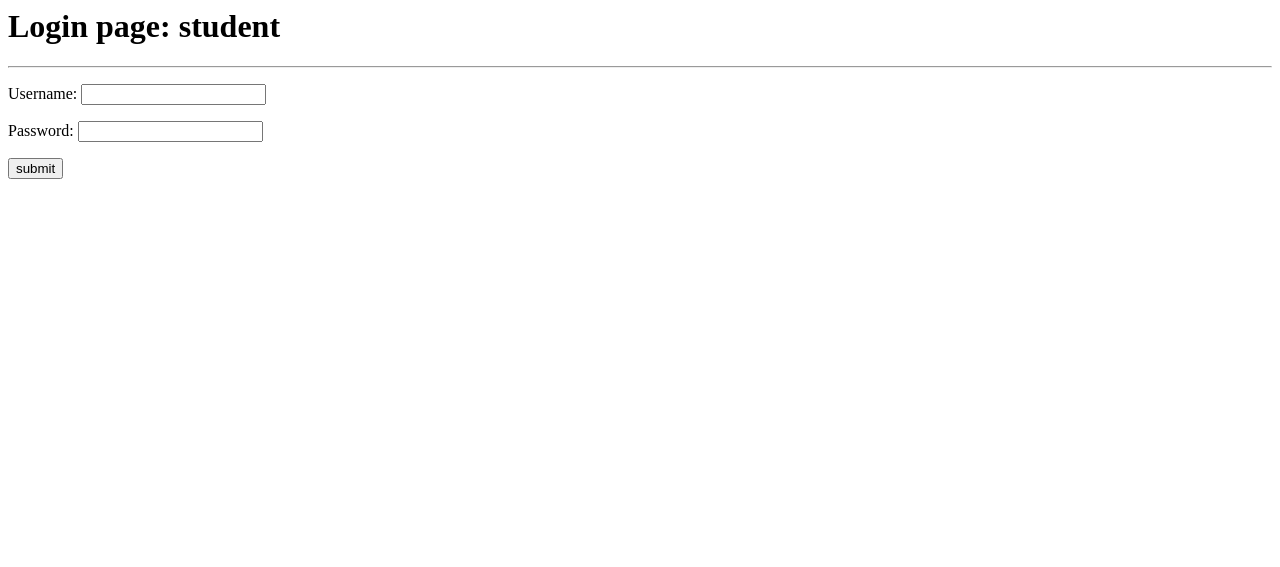
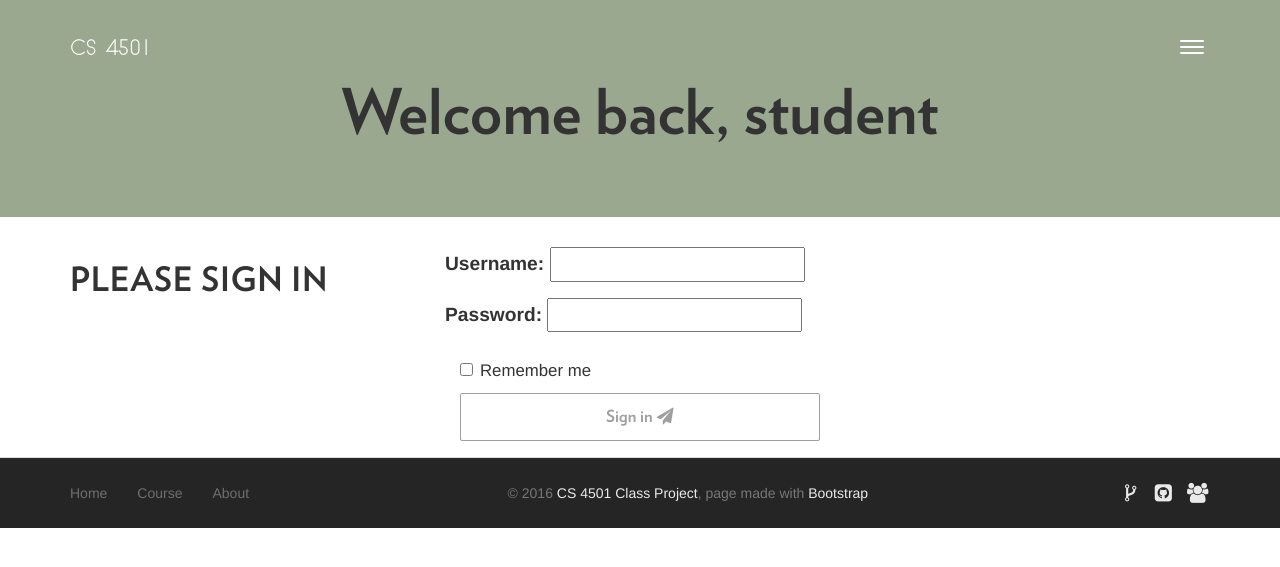
Before and after one commit to Charleo85/SIS-Rebuild, a Django app: page /student/login/ in a window 1280 px wide. Shown: the top 567 px of the page. Run offline with Django 3.2, Linux system fonts and the light colour scheme; some libraries are stand-ins or nearby versions; some web fonts are replaced.

Commit message:
UI for signup and login

```diff
--- a/web/static/css/rubick_pres.css
+++ b/web/static/css/rubick_pres.css
@@ -2524,6 +2524,28 @@ a,
   margin-top: 5px;
   margin-bottom: 0px;
 }
+.card {
+    border-radius: 6px;
+    box-shadow: 0 35px 30px -25px rgba(33, 33, 33, 0.6);
+    margin-bottom: 5px;
+    margin-top: 20px
+}
+
+.card .card-body {
+    background: #343434;
+    position: relative;
+    border-radius: 8px 8px 0 0;
+    z-index: 1;
+    padding: 20px;
+    margin: 0 10px
+}
+
+.card .card-body hr {
+    opacity: .6;
+    max-width: 100px
+}
+
+
 
 a.scroll-arrow {
   font-size: 35px;
--- a/web/static/templates/TopBar.html
+++ b/web/static/templates/TopBar.html
@@ -76,8 +76,8 @@
                 <li><a href="/course/"><span class="glyphicon glyphicon-education"></span> Course</a></li>
                 <li><a href="/instructor/"><span class="glyphicon glyphicon-thumbs-up"></span> Instructor</a></li>
                 <li><a href="/about/"><span class="glyphicon glyphicon-heart"></span> About</a></li>
-                <li><a href="#"><span class="glyphicon glyphicon-log-in"></span> Login</a></li>
-                <li><a href="#"><span class="glyphicon glyphicon-user"></span> Sign Up</a></li>
+                <li><a href="/student/login/"><span class="glyphicon glyphicon-log-in"></span> Login</a></li>
+                <li><a href="/signup/"><span class="glyphicon glyphicon-user"></span> Sign Up</a></li>
         </ul>
 
 
--- a/web/static/templates/test_login.html
+++ b/web/static/templates/test_login.html
@@ -1,11 +1,41 @@
 <html>
-<body>
-<h1>Login page: {{ modelname }}</h1><hr>
-<form action="/{{ modelname }}/login/" method="post">
-    {% csrf_token %}
-    {{ form.as_p }}
-    <p><input type="submit" value="submit" /></p>
-</form>
-<p style="color: #900;">{{ error }}</p>
-</body>
+{% include 'TopBar.html' %}
+
+
+<div style="background-color:#99a88f;" class="jumbotron">
+  <div class="container text-center">
+    <h1>Welcome back, {{ modelname }}</h1>
+  </div>
+</div>
+
+
+<div class="container center_div">
+
+      <form class="form-signin" action="/{{ modelname }}/login/" method="post">
+        <div class="row row-centered" >
+          <div class="col-md-4">
+            <h2 class="form-signin-heading">Please sign in</h2>
+          </div>
+
+        {% csrf_token %}
+        {{ form.as_p }}
+        <div class="col-md-4 col-md-offset-4">
+          <div class="checkbox">
+            <label>
+              <input type="checkbox" value="remember-me"> Remember me
+            </label>
+          </div>
+        </div>
+
+          <div class="col-md-4 col-md-offset-4">
+            <button class="btn btn-lg btn-primary btn-block" type="submit">Sign in  <i class="fa fa-paper-plane"></i> </button>
+          </div>
+
+      </div>
+
+      </form>
+
+</div>
+{% include 'BottomBar.html' %}
+
 </html>
--- a/web/web/urls.py
+++ b/web/web/urls.py
@@ -25,6 +25,8 @@ misc = [
     url(r'^admin/', include(admin.site.urls)),
     url(r'^$', views.home_page, name='home'),
     url(r'^about/$', views.about, name='about'),
+    url(r'^login/$', views.login, name='login'),
+    url(r'^signup/$', views.signup, name='signup'),
 ]
 
 course = [
--- a/web/web/views.py
+++ b/web/web/views.py
@@ -47,6 +47,12 @@ def home_page(request):
 
 def about(request):
     return render(request, 'about.html')
+
+def login(request):
+    return render(request, 'login.html')
+
+def signup(request):
+    return render(request, 'signup.html')
 
 
 def list_item(request, modelname):
```
Also changed, not shown: web/static/js/rubick_pres.js (+158 -2 lines).
